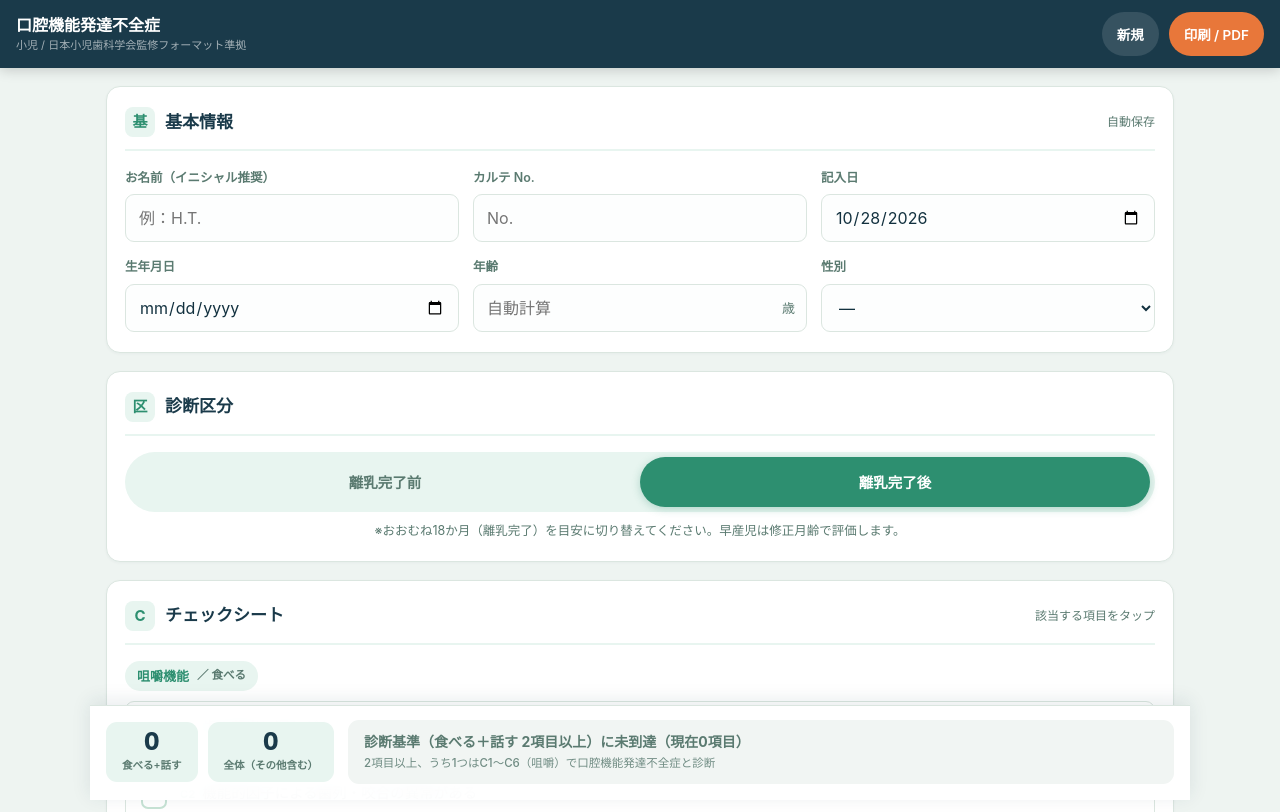
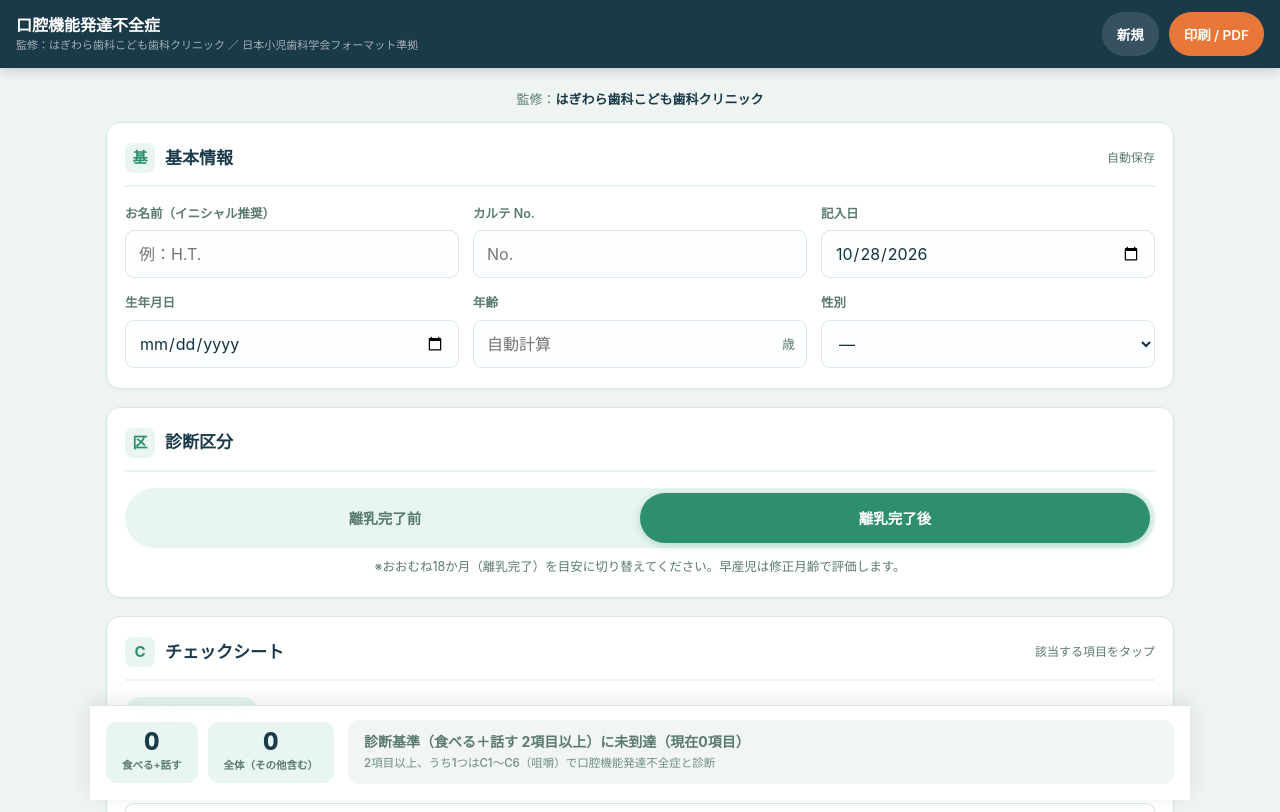
Before and after one commit to dohukaihagiwaradental-droid/oral-suite, a plain HTML site: page dev.html in a window 1280 px wide. Shown: the top 812 px of the page. Drawn offline with Linux system fonts and the light colour scheme.

Commit message:
起動画面に「監修：はぎわら歯科こども歯科クリニック」を表示

```diff
--- a/dev.html
+++ b/dev.html
@@ -273,6 +273,7 @@ input,select,textarea{font-family:inherit;font-size:16px;color:var(--ink)}
   <div class="home-wrap">
     <div class="home-lead">
       <h2>口腔機能管理ツール</h2>
+      <p>監修：はぎわら歯科こども歯科クリニック</p>
       <p>使用する機能を選択してください</p>
     </div>
     <div class="launch">
@@ -534,6 +535,8 @@ input,select,textarea{font-family:inherit;font-size:16px;color:var(--ink)}
 <div class="view" id="view-dev">
   <div class="wrap screen-only">
 
+    <div class="kanshu" style="text-align:center;font-size:13px;color:var(--muted);margin:2px 0 12px">監修：<b style="color:var(--navy)">はぎわら歯科こども歯科クリニック</b></div>
+
     <div class="card">
       <div class="card-h"><span class="ico">基</span><h2>基本情報</h2><span class="hint" id="saveStat">自動保存</span></div>
       <div class="grid c3">
@@ -745,7 +748,7 @@ let prevView='home';
 const TITLES={
   home:['口腔機能管理ツール','院内業務用 / 外部送信なし・ローカル完結'],
   low:['口腔機能低下症','成人・高齢者 / 検査7項目・算定候補'],
-  dev:['口腔機能発達不全症','小児 / 日本小児歯科学会監修フォーマット準拠'],
+  dev:['口腔機能発達不全症','監修：はぎわら歯科こども歯科クリニック ／ 日本小児歯科学会フォーマット準拠'],
   ref:['算定リファレンス','スタッフ閲覧用 / 各種算定点数・同時算定の組み合わせ'],
   help:['使用説明書','起動方法・各機能の操作・印刷／PDF・iPadでの保存先'],
   settings:['設定（マスタ管理）','点数・基準値・施設基準の編集']
--- a/sw.js
+++ b/sw.js
@@ -1,5 +1,5 @@
 /* Service Worker: オフライン動作用（統合アプリのシェルをキャッシュ） */
-const CACHE = 'oralsuite-v4';
+const CACHE = 'oralsuite-v5';
 const ASSETS = [
   './',
   './index.html',
```
Also changed, not shown: index.html (+4 -1 lines).
